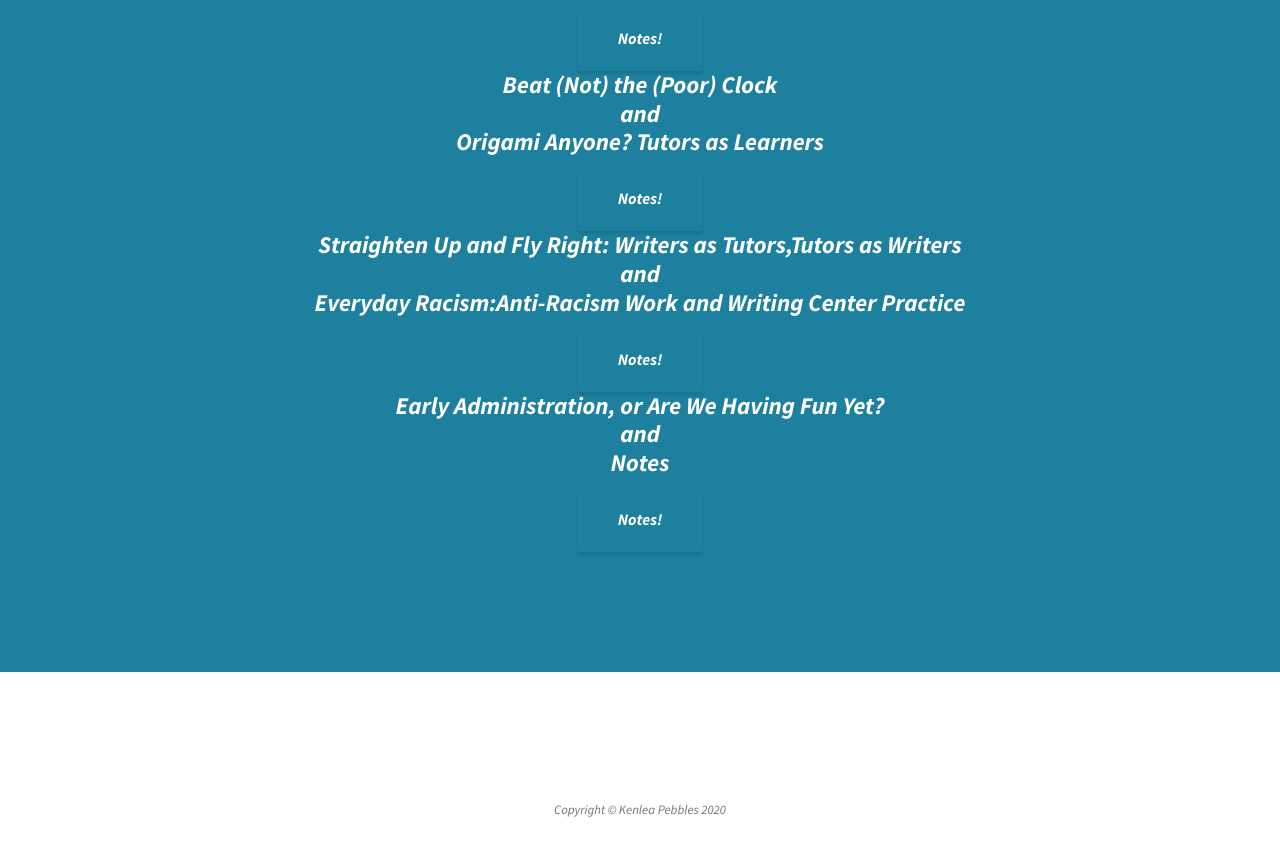
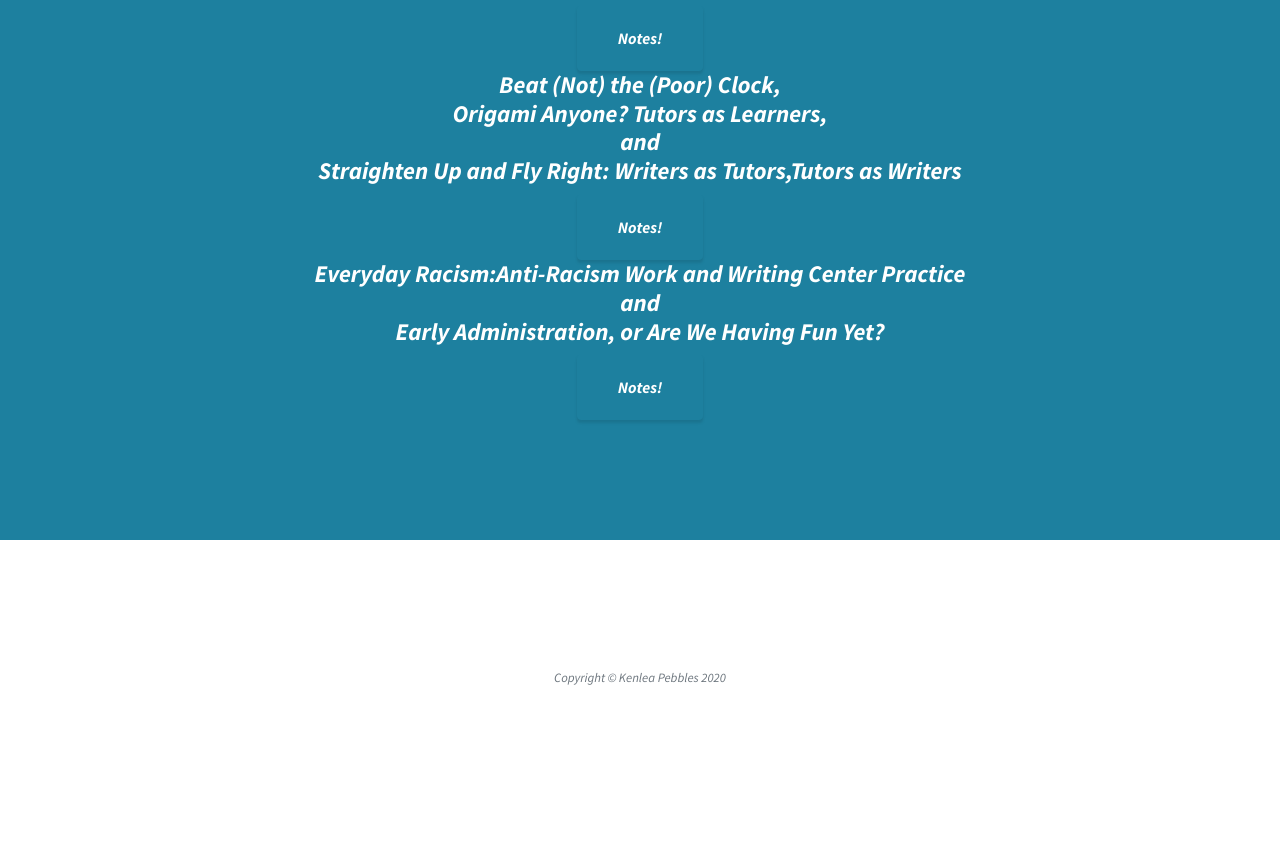
Before and after one commit to kpebbles/The-Everyday-Writing-Center, a website: page index.html in a window 1280 px wide. Shown: the part 1694-2549 px from the top of the page. After the commit the page ends 2462 px from the top, so only its background shows below. Drawn offline with nearby package versions, Linux system fonts and the light colour scheme; files that its build step writes are made by us from their sources.

Commit message:
Update index.html

```diff
--- a/index.html
+++ b/index.html
@@ -63,24 +63,19 @@
           </h4>
           <center><a class="btn btn-primary btn-xl js-scroll-trigger" href="https://docs.google.com/document/d/1x5VzzWkuBxIkfN9WnEpTU85VOHpRSE90TVn3REvOIIY/edit?usp=sharing">Notes!</a></center>
           <h4>
-            <strong><center>Beat (Not) the (Poor) Clock</center></strong>
+            <strong><center>Beat (Not) the (Poor) Clock,</center></strong>
+            <strong><center>Origami Anyone? Tutors as Learners,</center></strong>
             <strong><center>and</center></strong>
-            <strong><center>Origami Anyone? Tutors as Learners</center></strong>
-          </h4>
-            <center><a class="btn btn-primary btn-xl js-scroll-trigger" href="https://docs.google.com/document/d/11dOCsxeaeLVC3BY8ENS7PhvMJTJL3HwBs07ltsu6xQM/edit?usp=sharing">Notes!</a></center>
-          <h4>
             <strong><center>Straighten Up and Fly Right: Writers as Tutors,Tutors as Writers</center></strong>
-            <strong><center>and</center></strong>
-            <strong><center>Everyday Racism:Anti-Racism Work and Writing Center Practice</center></strong>
           </h4>
             <center><a class="btn btn-primary btn-xl js-scroll-trigger" href="https://docs.google.com/document/d/1y_ecvSe8Zni5GwM6w_VX2xWqTLvMua-NqHHIyHtotwc/edit?usp=sharing">Notes!</a></center>
           <h4>
+            <strong><center>Everyday Racism:Anti-Racism Work and Writing Center Practice</center></strong>
+            <strong><center>and <center></strong>
             <strong><center>Early Administration, or Are We Having Fun Yet?<center></strong>
-            <strong><center>and</center></strong>
-            <strong><center>Notes</center></strong>
           </h4>
             <center><a class="btn btn-primary btn-xl js-scroll-trigger" href="https://docs.google.com/document/d/1sdKAHrZdDg98zo-B9vqfRgff0NRCGml3r1klvusK9K4/edit?usp=sharing">Notes!</a></center>
-         </div>
+           </div>
       </div>
     </div>
   </section>
```
